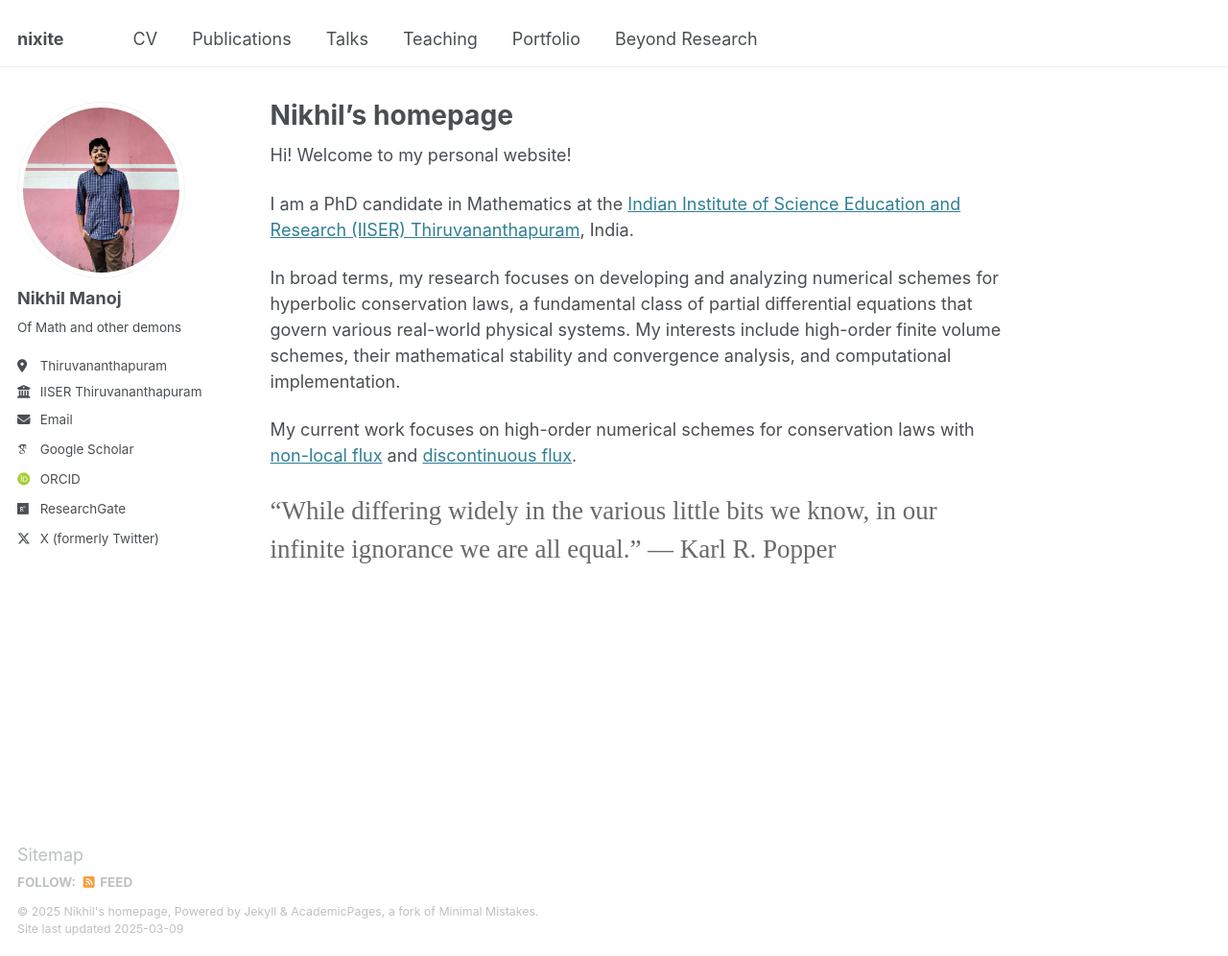
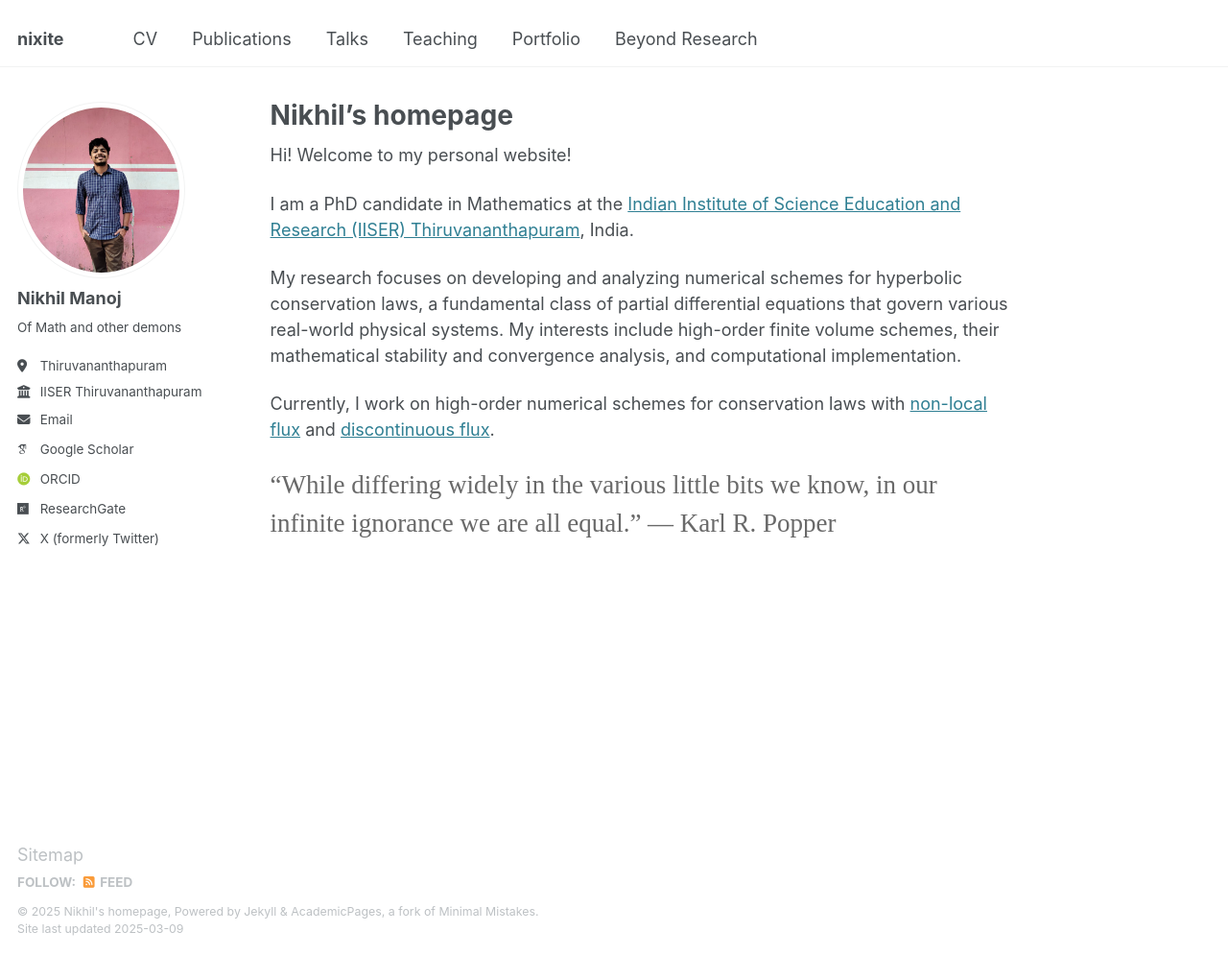
Before and after one commit to nikhil0597/nikhil0597.github.io, a Jekyll site: the page built from _pages/about.md, in a window 1280 px wide and 996 px high. Shown: the whole window at 96% size. Built offline with Jekyll 4.4.1, drawn with Linux system fonts in a browser that asks for light colours; some web fonts are replaced.

Commit message:
Update about.md

```diff
--- a/_pages/about.md
+++ b/_pages/about.md
@@ -10,9 +10,9 @@ Hi! Welcome to my personal website!
 
 I am a PhD candidate in Mathematics at the [Indian Institute of Science Education and Research (IISER) Thiruvananthapuram](https://www.iisertvm.ac.in/), India.
 
-In broad terms, my research focuses on developing and analyzing numerical schemes for hyperbolic conservation laws, a fundamental class of partial differential equations that govern various real-world physical systems. My interests include high-order finite volume schemes, their mathematical stability and convergence analysis, and computational implementation.
+My research focuses on developing and analyzing numerical schemes for hyperbolic conservation laws, a fundamental class of partial differential equations that govern various real-world physical systems. My interests include high-order finite volume schemes, their mathematical stability and convergence analysis, and computational implementation.
 
-My current work focuses on high-order numerical schemes for conservation laws with [non-local flux](https://www.esaim-m2an.org/articles/m2an/abs/2023/06/m2an230129/m2an230129.html) and [discontinuous flux](https://arxiv.org/abs/2501.04620).
+Currently, I work on high-order numerical schemes for conservation laws with [non-local flux](https://www.esaim-m2an.org/articles/m2an/abs/2023/06/m2an230129/m2an230129.html) and [discontinuous flux](https://arxiv.org/abs/2501.04620).
 
 <span style="font-family: 'Brush Script MT', cursive; font-size: 1.5em; color: #696969;">
   “While differing widely in the various little bits we know, in our infinite ignorance we are all equal.”
```
